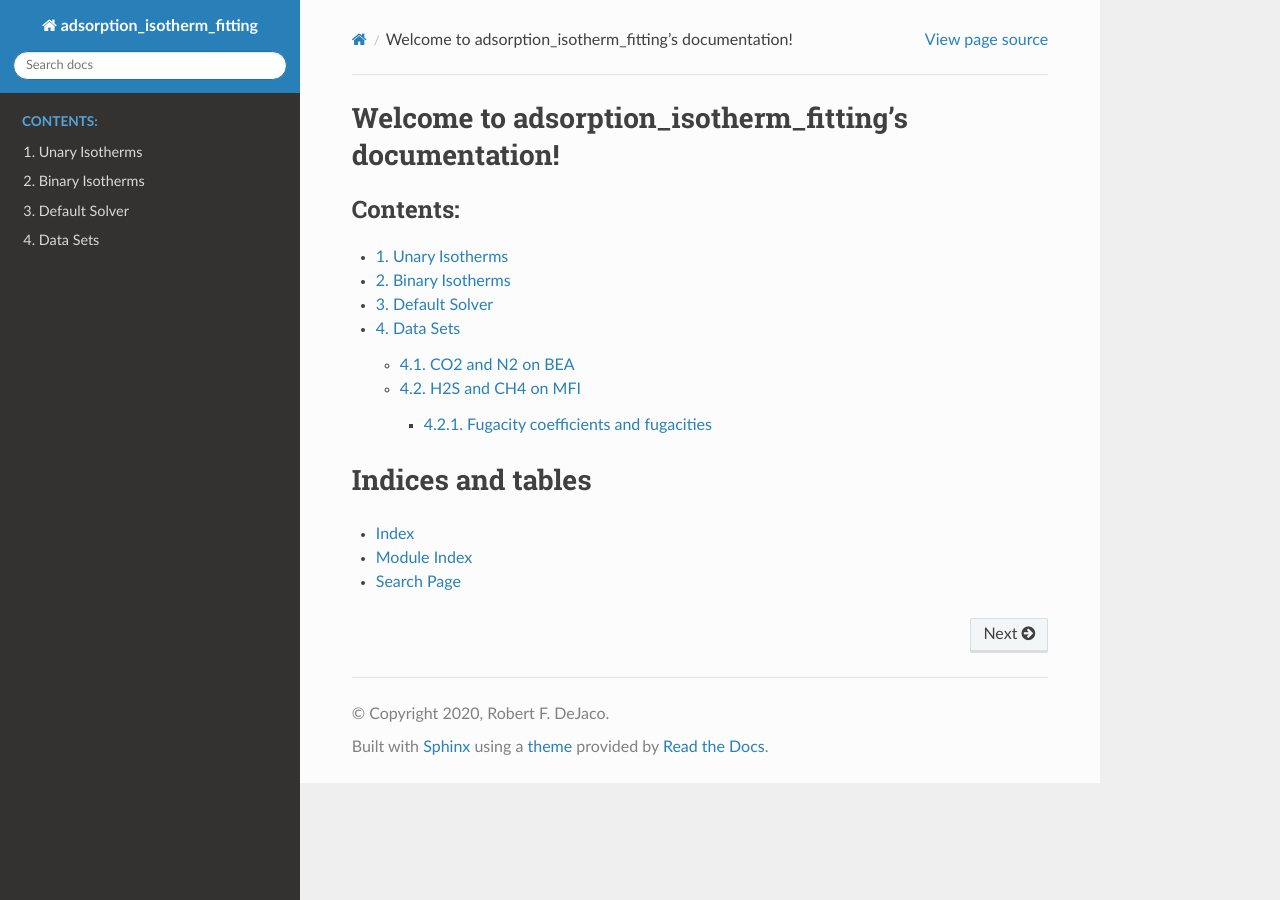
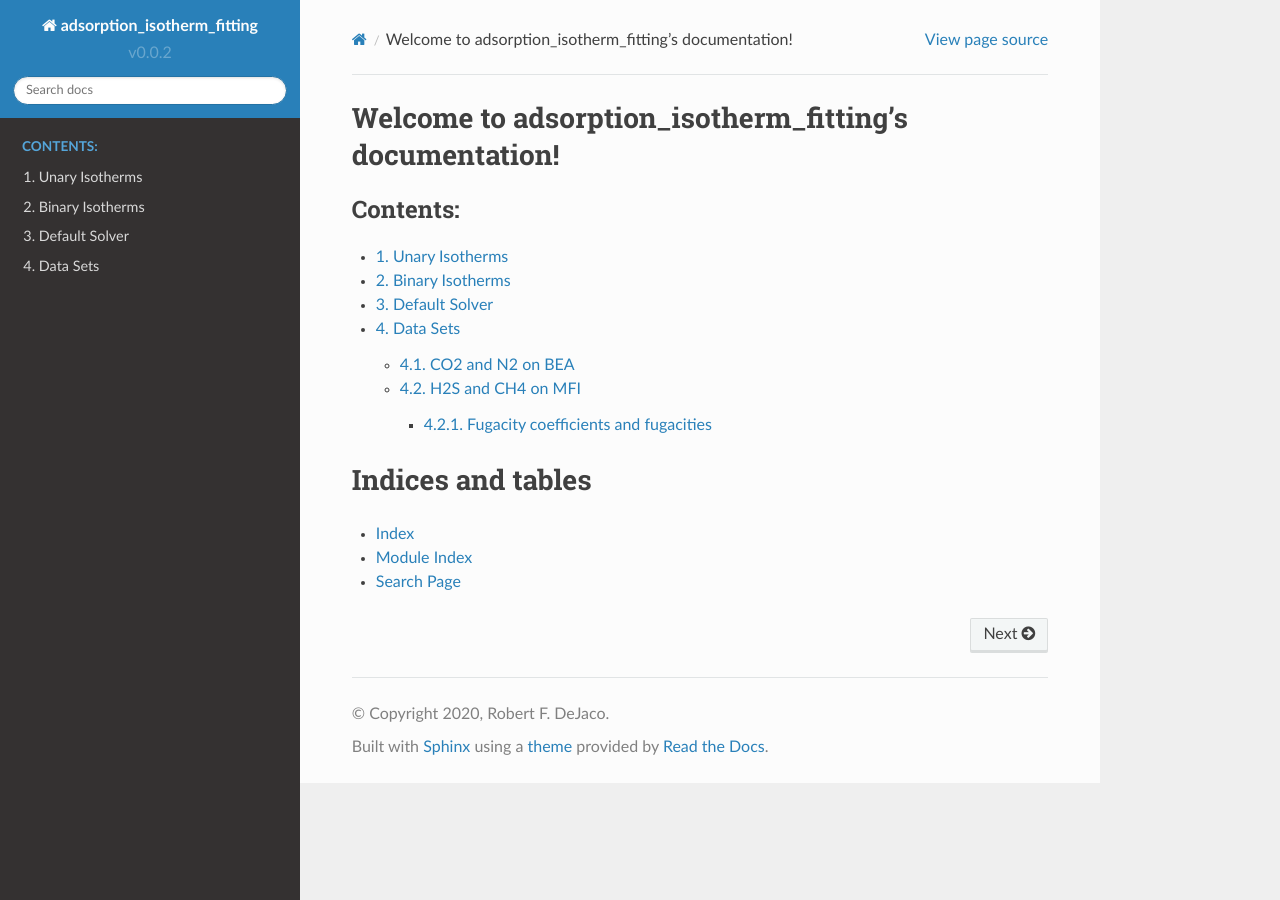
Before and after one commit to dejac001/adsorption_isotherm_fitting, a Sphinx documentation site: the page built from docs/source/index.rst, in a window 1280 px wide. Built offline with Sphinx 7.4.7 and the Read the Docs theme 2.0.0, drawn with Linux system fonts in a browser that asks for light colours.

Commit message:
Update conf.py

```diff
--- a/docs/source/conf.py
+++ b/docs/source/conf.py
@@ -22,7 +22,8 @@ copyright = '2020, Robert F. DeJaco'
 author = 'Robert F. DeJaco'
 
 # The full version, including alpha/beta/rc tags
-release = 'v0.0.1'
+release = 'v0.0.2'
+version = 'v0.0.2'
 
 
 # -- General configuration ---------------------------------------------------
```
